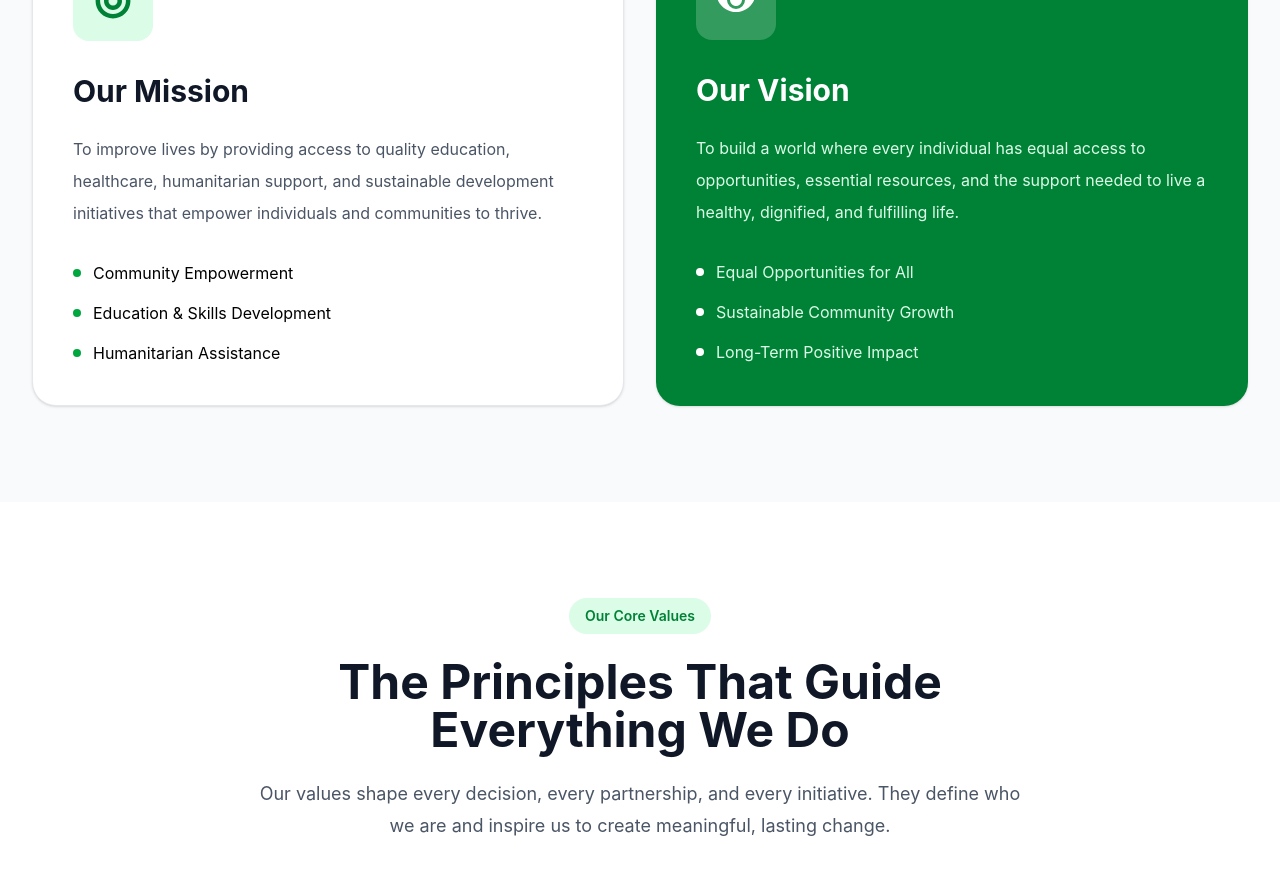
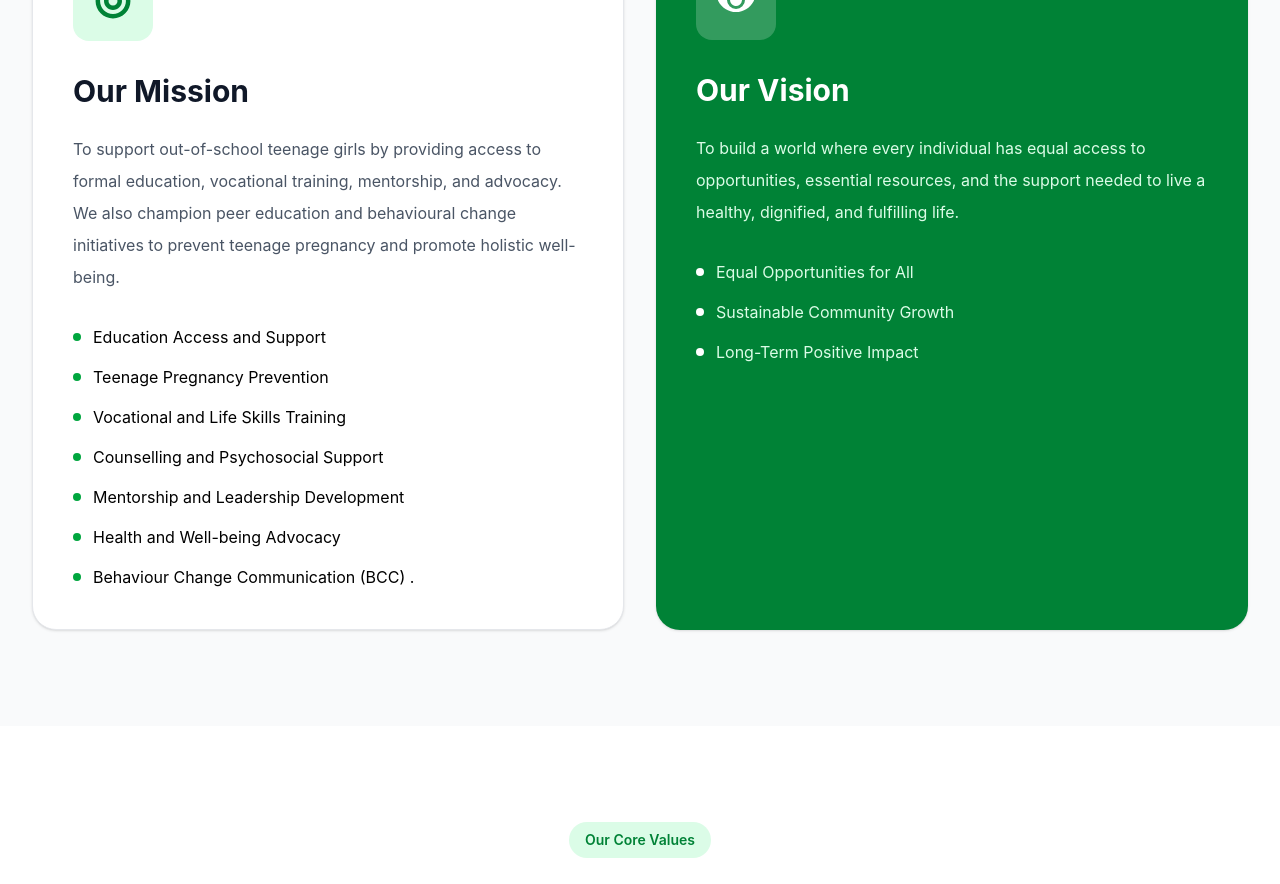
Before and after one commit to GAMSH655/brightbloom, a React (Vite) app: page /about in a window 1280 px wide. Shown: the part 2060-2944 px from the top of the page. Built offline with nearby package versions, Linux system fonts and the light colour scheme.

Commit message:
changes text in the mission section

```diff
--- a/index.html
+++ b/index.html
@@ -2,7 +2,7 @@
 <html lang="en">
   <head>
     <meta charset="UTF-8" />
-    <link rel="icon" type="image/svg+xml" href="/vite.svg" />
+    <link rel="icon" type="image/svg+xml" href="./src/assets/logo.jpg" />
     <meta name="viewport" content="width=device-width, initial-scale=1.0" />
     <title>BRIGHT BLOOM GIRLS FOUNDATION</title>
   </head>
--- a/src/Aboutcomponents/MissionVision.jsx
+++ b/src/Aboutcomponents/MissionVision.jsx
@@ -36,28 +36,61 @@ const MissionVision = () => {
             </h3>
 
             <p className="mt-6 text-gray-600 leading-8">
-              To improve lives by providing access to quality education,
-              healthcare, humanitarian support, and sustainable development
-              initiatives that empower individuals and communities to thrive.
+              To support out-of-school teenage girls by providing access to formal education, vocational training, mentorship, and advocacy. We also champion peer education and behavioural change initiatives to prevent teenage pregnancy and promote holistic well-being.
             </p>
 
             <ul className="mt-8 space-y-4">
               <li className="flex items-center gap-3">
                 <span className="w-2 h-2 rounded-full bg-green-600"></span>
-                Community Empowerment
+             	Education Access and Support
               </li>
 
               <li className="flex items-center gap-3">
                 <span className="w-2 h-2 rounded-full bg-green-600"></span>
-                Education & Skills Development
+               	Teenage Pregnancy Prevention
               </li>
 
               <li className="flex items-center gap-3">
                 <span className="w-2 h-2 rounded-full bg-green-600"></span>
-                Humanitarian Assistance
+               	Vocational and Life Skills Training
+              </li>
+
+              <li className="flex items-center gap-3">
+                <span className="w-2 h-2 rounded-full bg-green-600"></span>
+               	Counselling and Psychosocial Support
+              </li>
+
+              <li className="flex items-center gap-3">
+                <span className="w-2 h-2 rounded-full bg-green-600"></span>
+              	Mentorship and Leadership Development
+              </li>
+
+              <li className="flex items-center gap-3">
+                <span className="w-2 h-2 rounded-full bg-green-600"></span>
+               Health and Well-being Advocacy
+              </li>
+
+              <li className="flex items-center gap-3">
+                <span className="w-2 h-2 rounded-full bg-green-600"></span>
+              	Behaviour Change Communication (BCC) .
               </li>
             </ul>
           </div>
+
+
+
+
+
+
+
+
+
+
+
+
+
+
+
 
           {/* Vision */}
           <div className="group rounded-3xl bg-green-700 p-10 text-white shadow-sm hover:shadow-2xl hover:-translate-y-2 transition-all duration-300">
```
